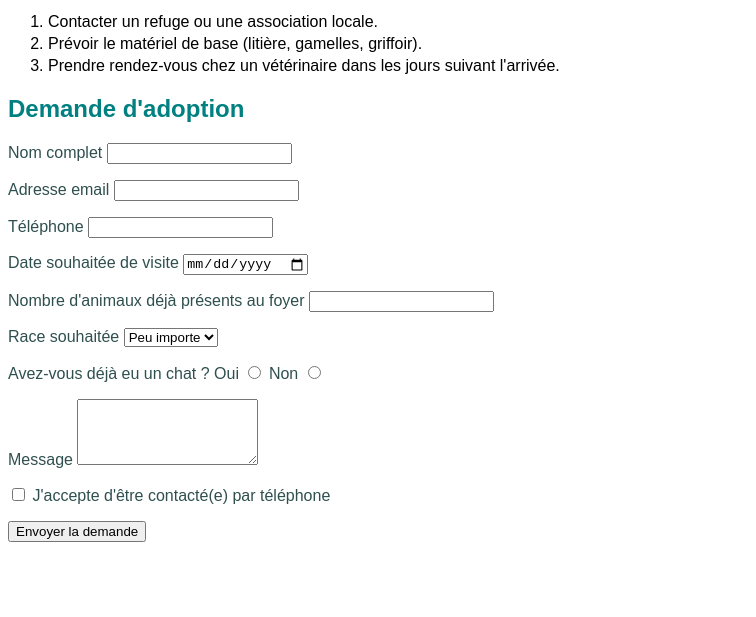
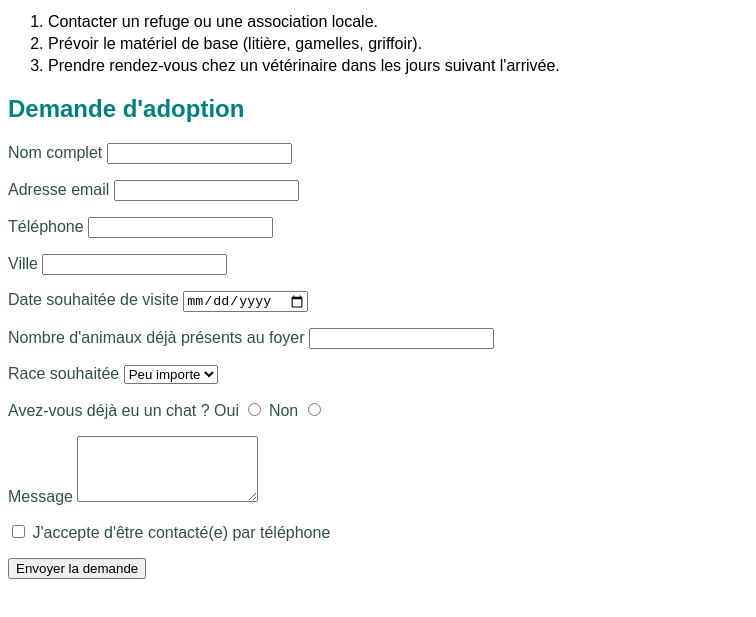
Before and after one commit to chemlalim993-bot/web-ap-chemlali-mariam, a plain HTML site: page cours/html-css/08-formulaires/adoption.html in a window 1280 px wide. Shown: the part 139-756 px from the top of the page, without its empty margins (0-756 px from the left). Drawn offline with Linux system fonts and the light colour scheme.

Commit message:
Partie 8 : exercice - champ supplémentaire et options radio

```diff
--- a/cours/html-css/08-formulaires/adoption.html
+++ b/cours/html-css/08-formulaires/adoption.html
@@ -39,6 +39,10 @@
             <input type="tel" id="telephone" name="telephone">
         </p>
         <p>
+            <label for="ville">Ville</label>
+            <input type="text" id="ville" name="ville">
+        </p>
+        <p>
             <label for="visite">Date souhaitée de visite</label>
             <input type="date" id="visite" name="visite">
         </p>
```
